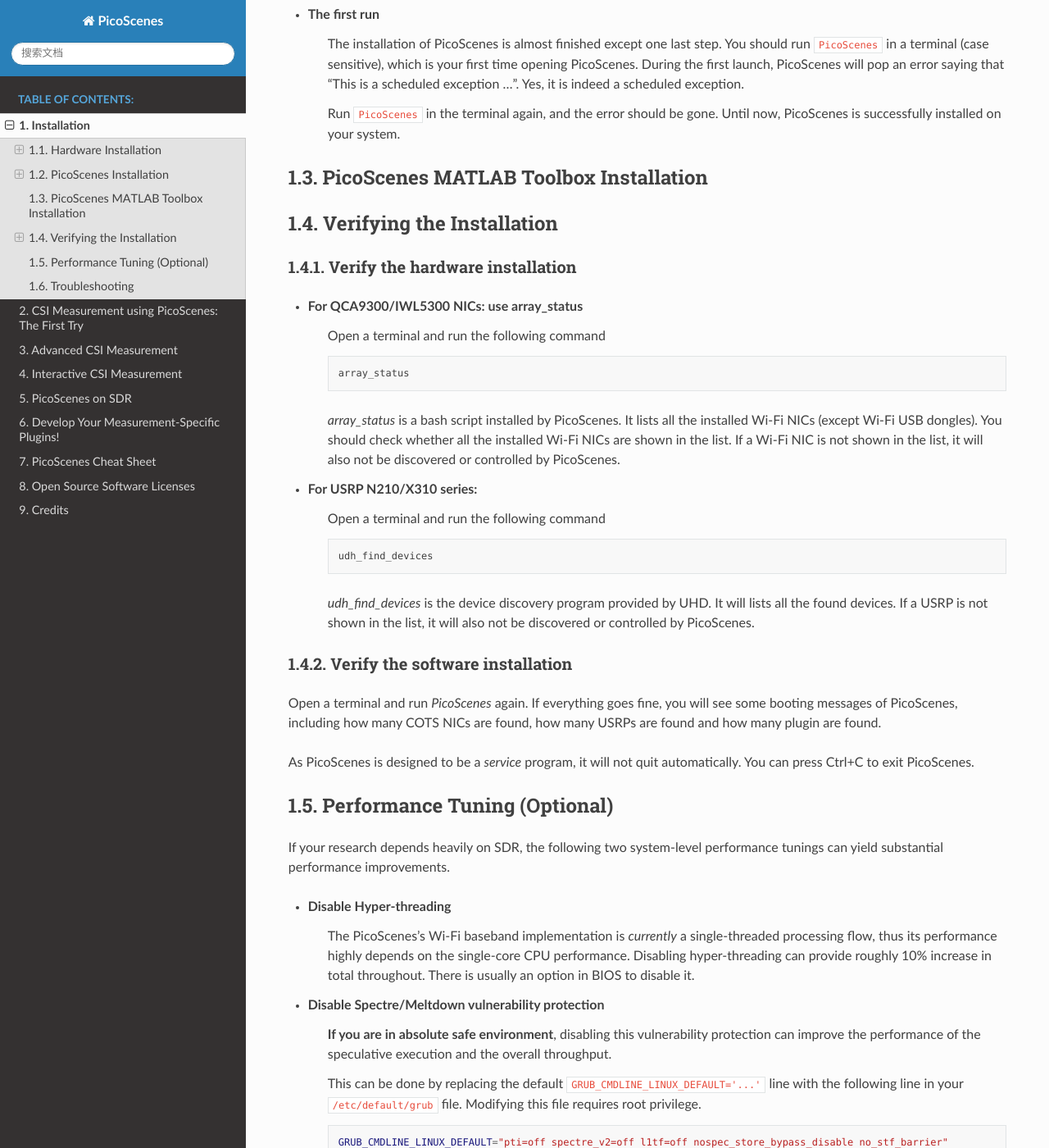
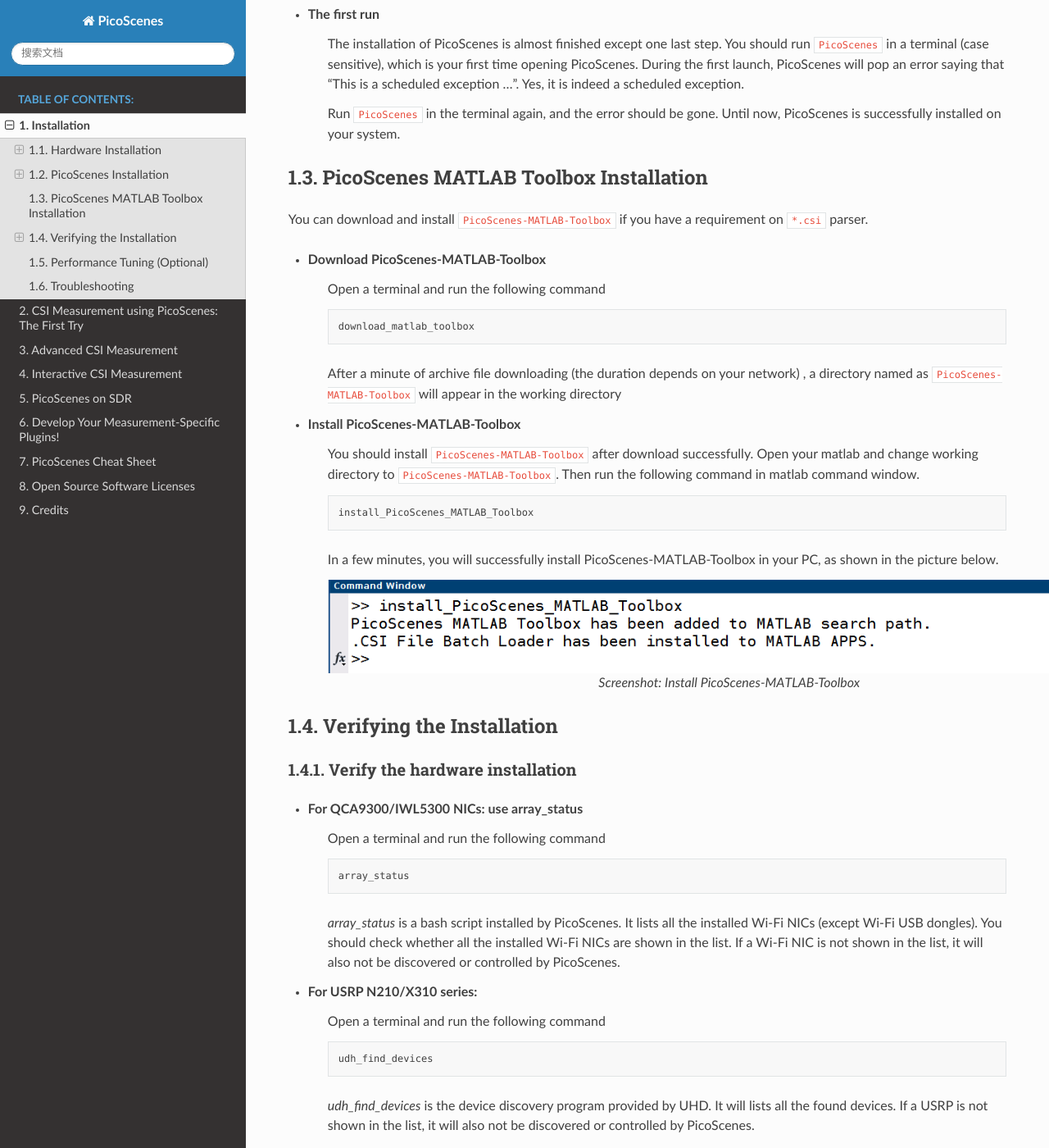
Before and after one commit to wifisensing/PicoScenes-Manual, a Sphinx documentation site: the page built from source/installation.rst, in a window 1280 px wide and 1400 px high, scrolled down 5019 px. Shown: the whole window at 82% size. Built offline with Sphinx 7.4.7 and the Read the Docs theme 2.0.0, drawn with Linux system fonts in a browser that asks for light colours; pages that are not in the unit, such as notebooks, are missing from menus.

Commit message:
add picoscenes-matlab-toolbox installation

```diff
--- a/source/installation.rst
+++ b/source/installation.rst
@@ -146,7 +146,32 @@
 PicoScenes MATLAB Toolbox Installation
 ========================================
 
+You can download and install ``PicoScenes-MATLAB-Toolbox`` if you have a requirement on ``*.csi`` parser.
 
+- Download PicoScenes-MATLAB-Toolbox
+    Open a terminal and run the following command
+
+    .. code-block:: bash
+
+        download_matlab_toolbox
+
+    After a minute of archive file downloading (the duration depends on your network) , a directory named as ``PicoScenes-MATLAB-Toolbox`` will appear in the working directory
+
+- Install PicoScenes-MATLAB-Toolbox
+    You should install ``PicoScenes-MATLAB-Toolbox`` after download successfully. Open your matlab and change working directory to ``PicoScenes-MATLAB-Toolbox``. Then run the following command in matlab command window.
+
+    .. code-block:: matlab
+
+        install_PicoScenes_MATLAB_Toolbox
+
+    In a few minutes, you will successfully install PicoScenes-MATLAB-Toolbox in your PC, as shown in the picture below.
+
+    .. figure:: /images/install-PicoScenes-MATLAB-Toolbox.png
+        :figwidth: 1000px
+        :target: /images/install-PicoScenes-MATLAB-Toolbox.png
+        :align: center
+
+        Screenshot: Install PicoScenes-MATLAB-Toolbox
 
 Verifying the Installation
 ============================
```
Also changed, not shown: source/images/install-PicoScenes-MATLAB-Toolbox.png (added).
